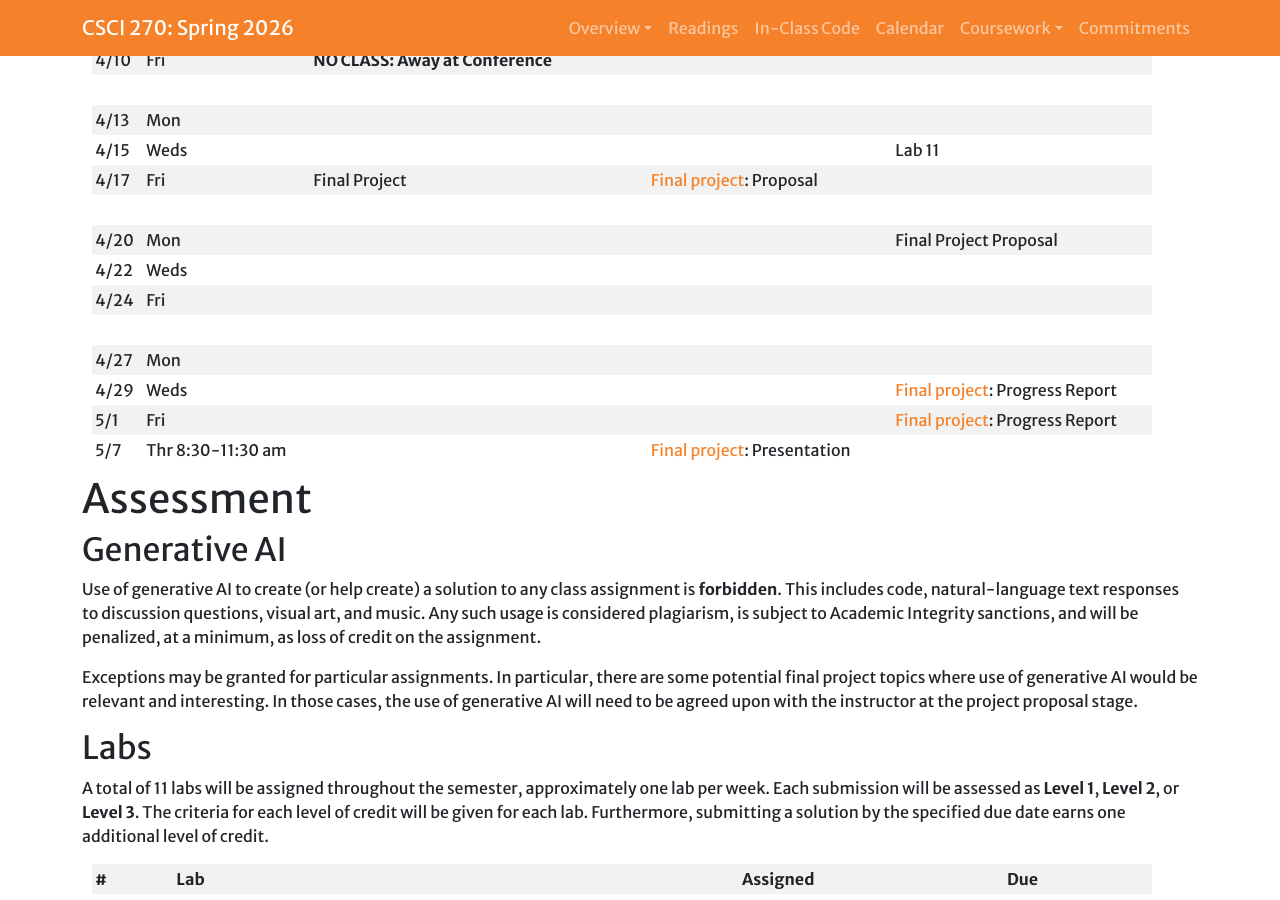
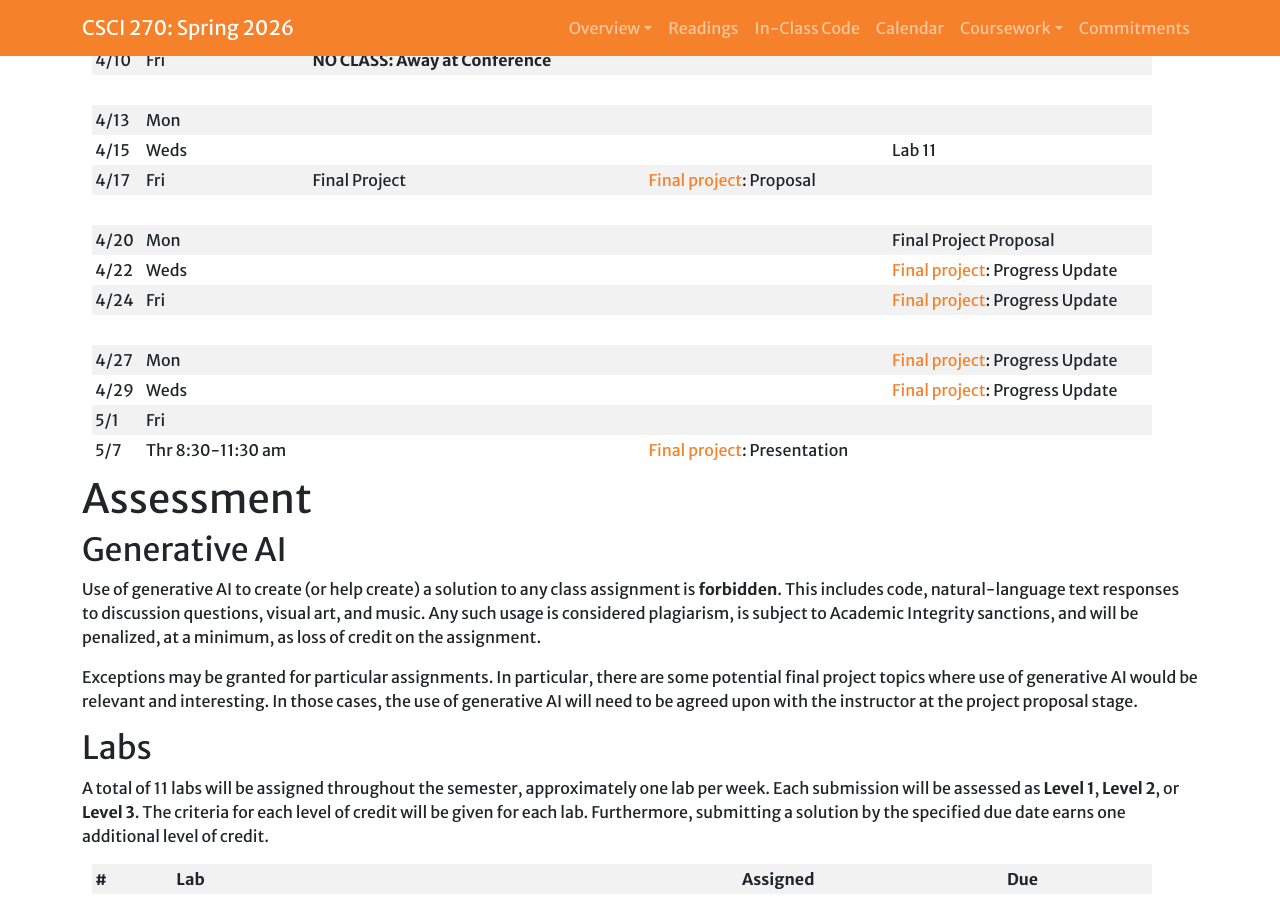
Before and after one commit to Hendrix-CS/csci270, a Jekyll site: the page built from index.md, in a window 1280 px wide and 900 px high, scrolled down 2876 px. Built offline with Jekyll 4.4.1, drawn with Linux system fonts in a browser that asks for light colours; a script that is not in the unit is left out; our own code applies the rules of GitHub Pages for plain Markdown files.

Commit message:
Updated calendar

```diff
--- a/index.md
+++ b/index.md
@@ -79,12 +79,12 @@ Upon completing this course, my goal is for you to be able to:
 | 4/17   |   Fri   | Final Project      | [Final project]({{site.baseurl}}/projects/project.html): Proposal |
 |
 | 4/20   |   Mon   |                            |                           | Final Project Proposal
-| 4/22   |   Weds  |                            |                           |
-| 4/24   |   Fri   |                            |                           |
+| 4/22   |   Weds  |                            |                           | [Final project]({{site.baseurl}}/projects/project.html): Progress Update
+| 4/24   |   Fri   |                            |                           | [Final project]({{site.baseurl}}/projects/project.html): Progress Update
 |
-| 4/27   |   Mon   |                            |                           |
-| 4/29   |   Weds  |                            |                           | [Final project]({{site.baseurl}}/projects/project.html): Progress Report
-| 5/1    |   Fri   |                            |                           | [Final project]({{site.baseurl}}/projects/project.html): Progress Report |
+| 4/27   |   Mon   |                            |                           | [Final project]({{site.baseurl}}/projects/project.html): Progress Update
+| 4/29   |   Weds  |                            |                           | [Final project]({{site.baseurl}}/projects/project.html): Progress Update
+| 5/1    |   Fri   |                            |                           |  |
 | 5/7    |   Thr 8:30-11:30 am|                                                                                    | [Final project]({{site.baseurl}}/projects/project.html): Presentation |
 
 # <a name="assessment">Assessment</a>
```
